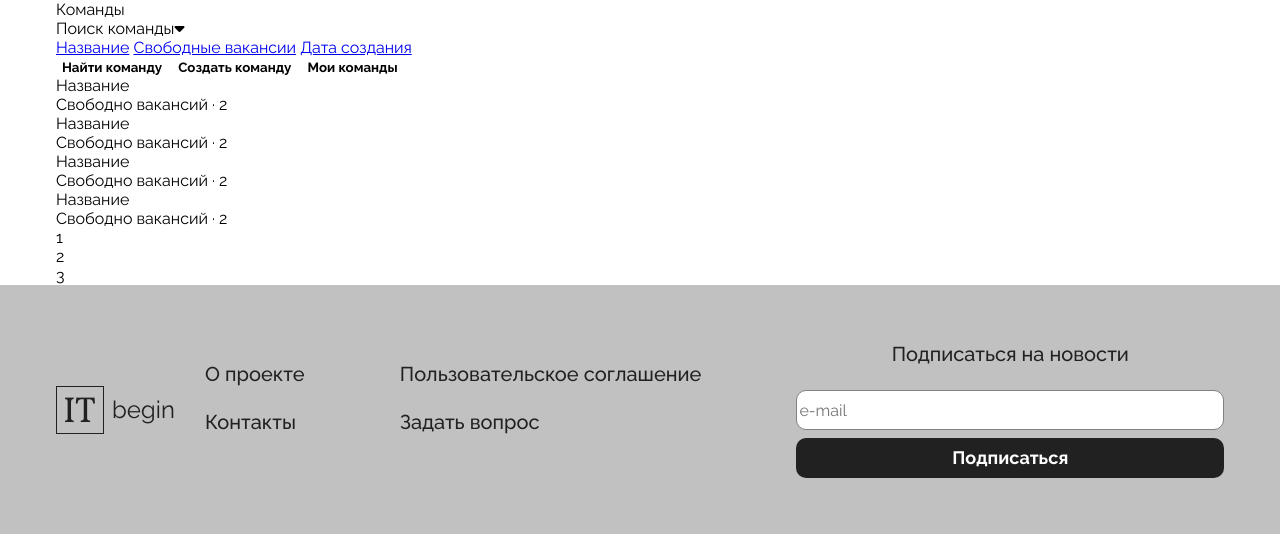
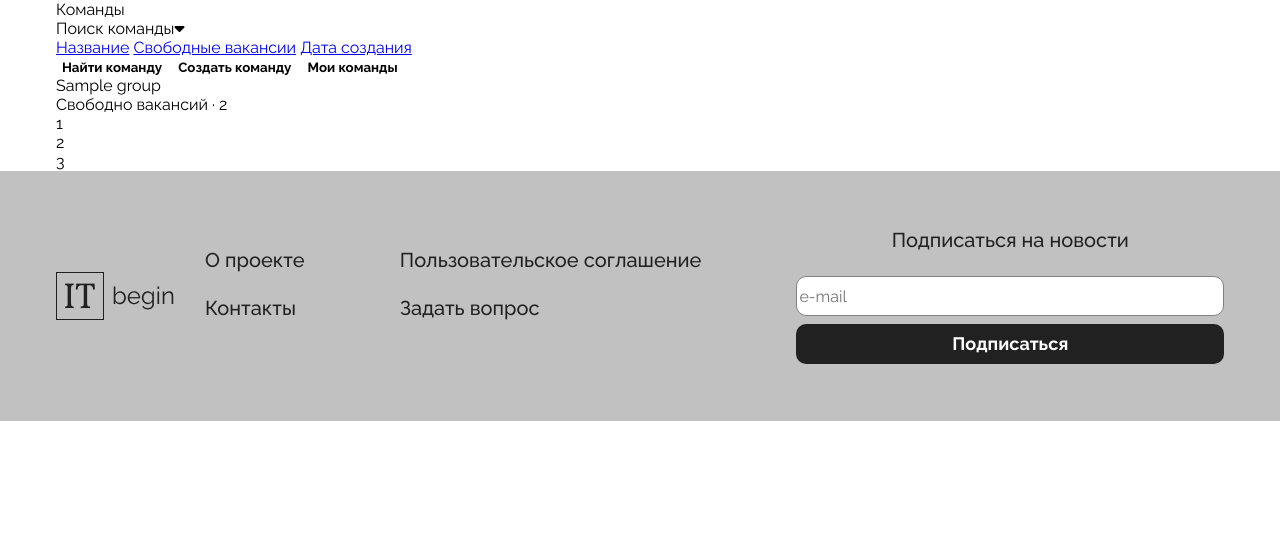
Before and after one commit to vash050/itbegin, a Django app: page /group/groups/ in a window 1280 px wide. Shown: the part 100-634 px from the top of the page. Run offline with Django 3.2, Linux system fonts and the light colour scheme; tables that the repository leaves empty hold one stand-in row (values such as "Sample post"); some libraries are stand-ins or nearby versions.

Commit message:
-group/groups

```diff
--- a/groupapp/templates/groupapp/groups.html
+++ b/groupapp/templates/groupapp/groups.html
@@ -26,26 +26,15 @@
                 </a>
             </div>
             <div class="teams__block root__content">
-                <div class="teams__part">
-                    <p class="teams__part__logo"></p>
-                    <p>Название</p>
-                    <p>Свободно вакансий &#183; 2</p>
-                </div>
-                <div class="teams__part">
-                    <p class="teams__part__logo"></p>
-                    <p>Название</p>
-                    <p>Свободно вакансий &#183; 2</p>
-                </div>
-                <div class="teams__part">
-                    <p class="teams__part__logo"></p>
-                    <p>Название</p>
-                    <p>Свободно вакансий &#183; 2</p>
-                </div>
-                <div class="teams__part">
-                    <p class="teams__part__logo"></p>
-                    <p>Название</p>
-                    <p>Свободно вакансий &#183; 2</p>
-                </div>
+
+                {% for object in groups %}
+                    <div class="teams__part">
+                        <a href="{% url "groupapp:group" object.pk %}"><p class="teams__part__logo"></p></a>
+                        <p>{{ object.name }}</p>
+                        <p>Свободно вакансий &#183; 2</p>
+                    </div>
+                {% endfor %}
+
             </div>
             <div class="teams__pages__block root__content">
 
--- a/groupapp/views.py
+++ b/groupapp/views.py
@@ -2,7 +2,7 @@ from django.http import HttpResponseRedirect
 from django.shortcuts import render
 from django.urls import reverse
 
-from authapp.models import Professions
+from authapp.models import Professions, SiteUser
 from groupapp.forms import CreateGroup
 from groupapp.models import Group
 
@@ -18,8 +18,9 @@ def groups(request):
 def group(request, pk):
     title = 'команда'
     this_group = Group.objects.get(pk=pk)
+    members = SiteUser.objects.filter(group__team_members__group=pk)
 
-    content = {'title': title, 'this_group': this_group}
+    content = {'title': title, 'this_group': this_group, 'members': members}
     return render(request, 'groupapp/group.html', context=content)
 
 
@@ -30,7 +31,7 @@ def create_group(request):
         create_group_form = CreateGroup(request.POST, request.FILES)
 
         if create_group_form.is_valid():
-            new_group = create_group_form .save(commit=False)
+            new_group = create_group_form.save(commit=False)
             new_group.author = request.user
             new_group.save()
         return HttpResponseRedirect(reverse('mainapp:index'))
--- a/itbegin/urls.py
+++ b/itbegin/urls.py
@@ -25,7 +25,7 @@ urlpatterns = [
     path('auth/', include('authapp.urls'), name='authapp'),
     path('group/', include('groupapp.urls'), name='groupapp'),
     path('message/', include('messegeapp.urls'), name='messegeapp'),
-    path('', mainapp.index, name='index'),
+    # path('', mainapp.index, name='index'),
     path('admin/', admin.site.urls),
 ]
 
```
Also changed, not shown: groupapp/templates/groupapp/group.html (+12 -35 lines).
